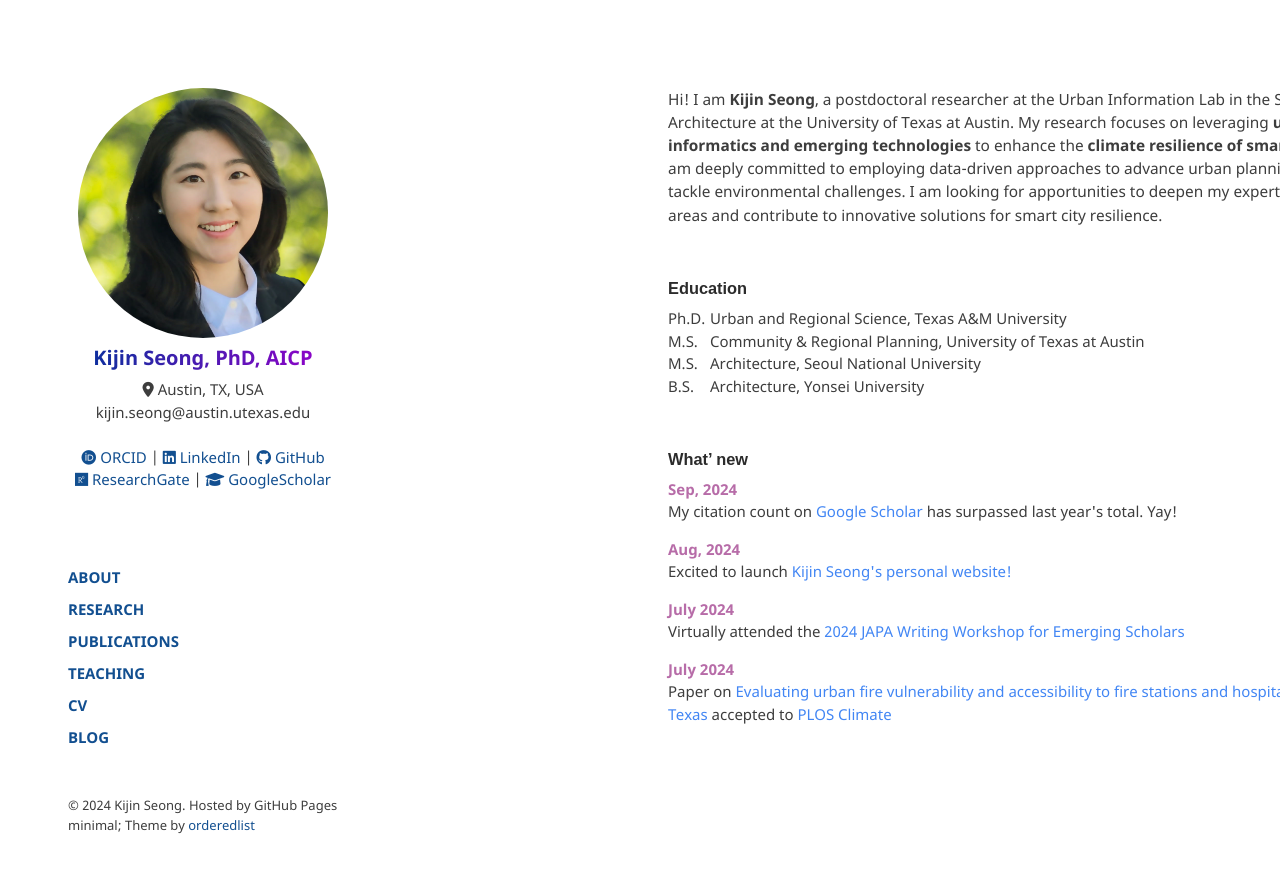
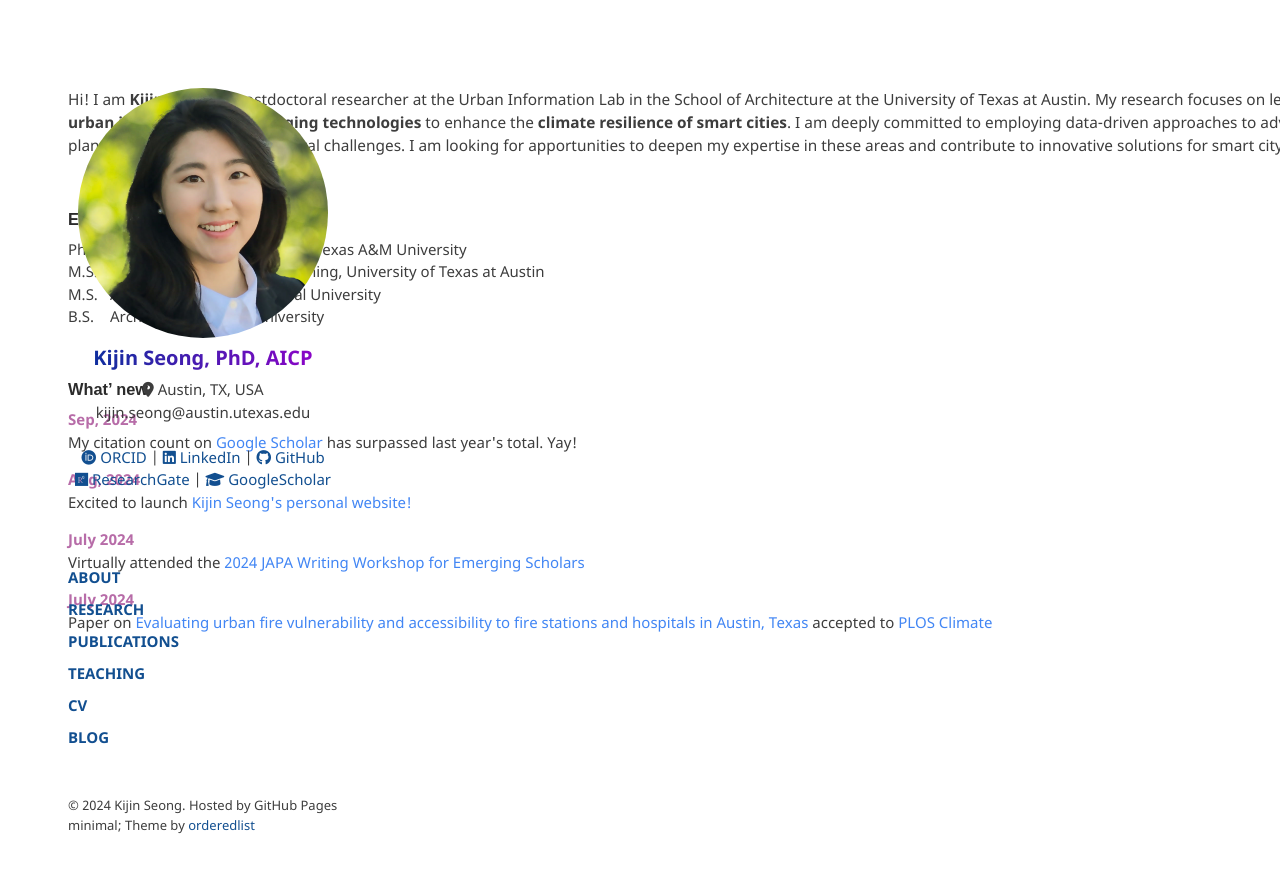
Before and after one commit to kijinseong/kijinseong.github.io, a Jekyll site: the page built from index.md, in a window 1280 px wide. Shown: the top 873 px of the page. Built offline with Jekyll 4.4.1, drawn with Linux system fonts in a browser that asks for light colours.

Commit message:
Adjustment

```diff
--- a/assets/css/style.scss
+++ b/assets/css/style.scss
@@ -48,7 +48,7 @@ a:hover {
 }
 
 section {
-  width: 700px;
+  width: 100%;
   float:right;
   padding-bottom:50px;
   padding-left:20px;
```
